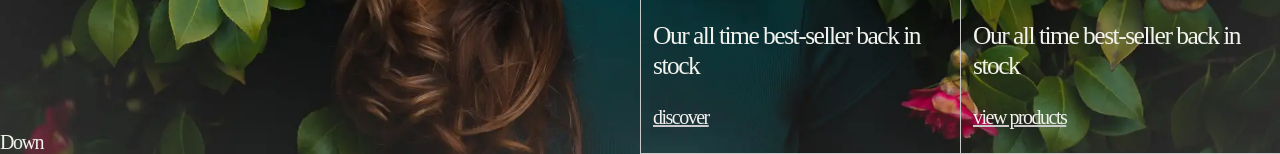
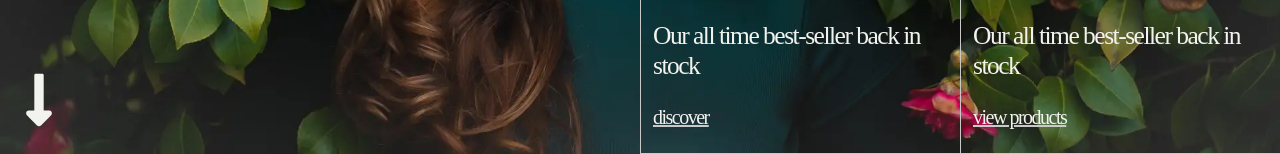
Before and after one commit to AlenDavid/rowse-redesign, a Next.js app: page / in a window 1280 px wide. Shown: the part 646-800 px from the top of the page. Built offline with nearby package versions, Linux system fonts and the light colour scheme; a web font is replaced by a local one.

Commit message:
[add] icon

```diff
--- a/components/Hero/index.tsx
+++ b/components/Hero/index.tsx
@@ -1,7 +1,9 @@
 import React from "react";
 
+import styles from "../../styles/components/Hero.module.scss";
+
 import Navbar from "../UI/Navbar";
-import styles from "../../styles/components/Hero.module.scss";
+import { FontAwesomeIcon } from "@fortawesome/react-fontawesome";
 
 const Hero: React.FC = () => {
   return (
@@ -10,7 +12,9 @@ const Hero: React.FC = () => {
       <div className={styles.content}>
         <div className={styles.wrapper}>
           <div className={`${styles.card_big} ${styles.card}`}>
-            <span>Down</span>
+            <span className={styles.arrow_icon}>
+              <FontAwesomeIcon size="3x" icon="long-arrow-alt-down" />
+            </span>
           </div>
         </div>
         <div className={styles.wrapper}>
--- a/pages/_app.tsx
+++ b/pages/_app.tsx
@@ -1,11 +1,15 @@
 import { AppProps } from "next/app";
 import { library } from "@fortawesome/fontawesome-svg-core";
-import { faSearch, faStore } from "@fortawesome/free-solid-svg-icons";
+import {
+  faSearch,
+  faStore,
+  faLongArrowAltDown,
+} from "@fortawesome/free-solid-svg-icons";
 import { ReactElement } from "react";
 
 import "../styles/globals.scss";
 
-library.add(faSearch, faStore);
+library.add(faSearch, faStore, faLongArrowAltDown);
 
 export default function MyApp({
   Component,
--- a/styles/components/Hero.module.scss
+++ b/styles/components/Hero.module.scss
@@ -51,6 +51,10 @@
   flex-wrap: wrap;
 }
 
+.arrow_icon {
+  padding: 0 0 24px 24px;
+}
+
 .card {
   width: 100%;
   display: flex;
```
